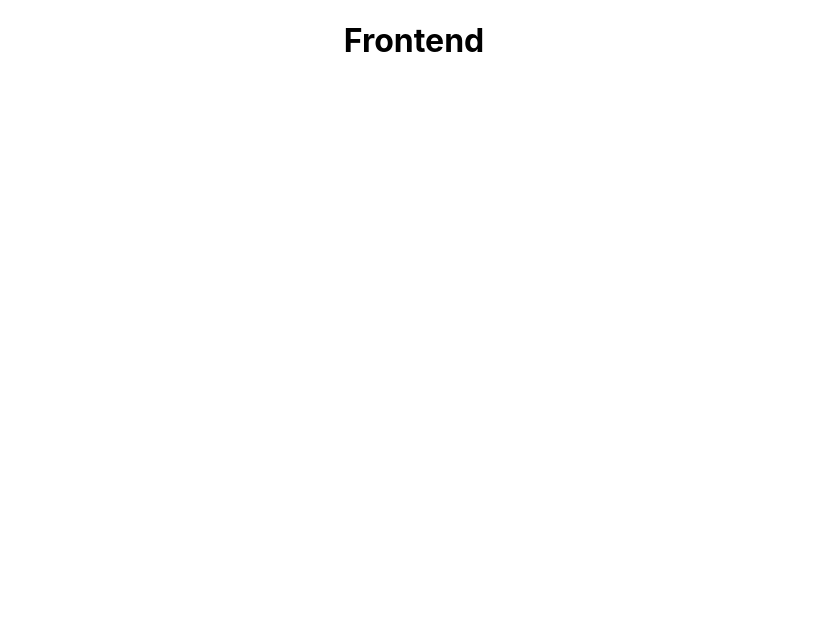
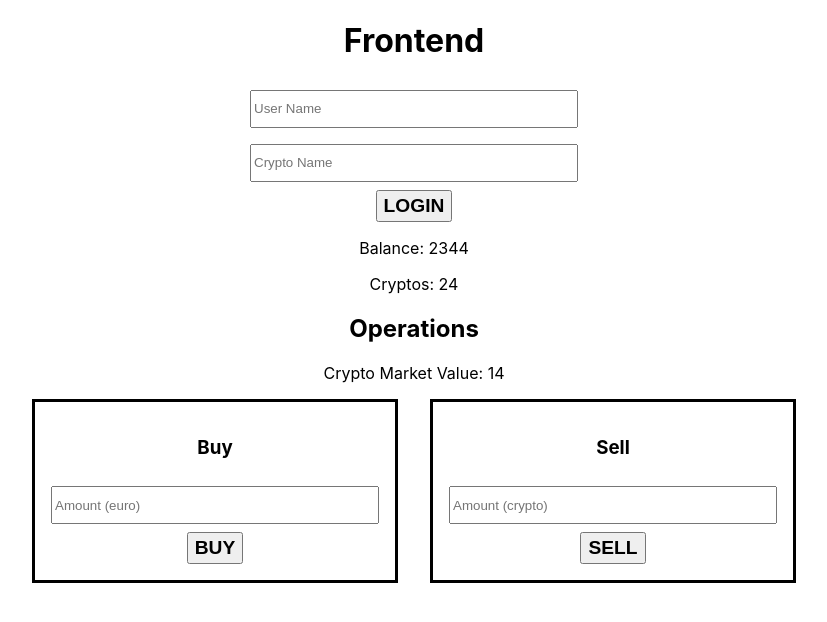
Before and after one commit to yolly98/Distributed-Cryptocurrency-Exchange, a React app in the folder src/frontend/: page / in a window 1280 px wide. Shown: the whole page, without its empty margins (226-1053 px from the left). Built offline with nearby package versions, Linux system fonts and the light colour scheme.

Commit message:
Implemented wallet resource in coin node and implemented buy and sell forms in frontend
Co-authored-by: Biagio Cornacchia <49314349+biagiocornacchia@users.noreply.github.com>
Co-authored-by: Matteo Abaterusso <49238869+MatteoAba@users.noreply.github.com>

```diff
--- a/src/frontend/public/index.html
+++ b/src/frontend/public/index.html
@@ -7,7 +7,7 @@
     <meta name="theme-color" content="#000000" />
     <meta
       name="description"
-      content="Web site created using create-react-app"
+      content="A Distributed Cryptocurrency Exchange"
     />
     <link rel="apple-touch-icon" href="%PUBLIC_URL%/logo192.png" />
     <!--
@@ -24,7 +24,7 @@
       work correctly both with client-side routing and a non-root public URL.
       Learn how to configure a non-root public URL by running `npm run build`.
     -->
-    <title>React App</title>
+    <title>Cryptocurrency Exchange</title>
   </head>
   <body>
     <noscript>You need to enable JavaScript to run this app.</noscript>
--- a/src/frontend/src/component/css/App.css
+++ b/src/frontend/src/component/css/App.css
@@ -1,38 +1,59 @@
-.App {
-  text-align: center;
-}
-
-.App-logo {
-  height: 40vmin;
-  pointer-events: none;
-}
-
-@media (prefers-reduced-motion: no-preference) {
-  .App-logo {
-    animation: App-logo-spin infinite 20s linear;
-  }
-}
-
-.App-header {
-  background-color: #282c34;
-  min-height: 100vh;
+#App{
   display: flex;
   flex-direction: column;
   align-items: center;
-  justify-content: center;
-  font-size: calc(10px + 2vmin);
-  color: white;
+  width: 100vw;
+  position: relative;
 }
 
-.App-link {
-  color: #61dafb;
+#content{
+  display: flex;
+  flex-direction: column;
+  align-items: center;
+  width: 100%;
 }
 
-@keyframes App-logo-spin {
-  from {
-    transform: rotate(0deg);
-  }
-  to {
-    transform: rotate(360deg);
-  }
+#login-container{
+  display: flex;
+  width: 100%;
+  flex-direction: column;
+  align-items: center;
 }
+
+#balance{
+  margin: 1rem 0;
+}
+
+input{
+  width: 20rem;
+  height: 2rem;
+  margin: 0.5rem 0;
+}
+
+button{
+  font-size: 1.2rem;
+  font-weight: bold;
+  cursor: pointer;
+  height: 2rem;
+}
+
+#op-container{
+  display: flex;
+  flex-direction: row;
+  align-items: center;
+  width: 100%;
+  justify-content: center;
+}
+
+#market-value{
+  margin-bottom: 1rem;
+}
+
+.op{
+  display: flex;
+  flex-direction: column;
+  align-items: center;
+  margin: 0 1rem;
+  border: 0.2rem solid black;
+  padding: 1rem;
+}
--- a/src/frontend/src/component/js/App.js
+++ b/src/frontend/src/component/js/App.js
@@ -2,10 +2,47 @@ import '../css/App.css';
 import { Component } from 'react';
 
 class App extends Component {
+
+  constructor(props) {
+      super(props)
+      this.state = {
+        balance: 2344,
+        available_cryptos: 24,
+        market_value: 14
+      }
+  }
+
   render(){
     return (
-      <div className="App">
+      <div id='App'>
         <h1>Frontend</h1>
+
+        <div id='content'>
+
+          <div id='login-container'>
+            <input type='text' placeholder='User Name'></input>
+            <input type='text' placeholder='Crypto Name'></input>
+            <button>LOGIN</button>
+          </div>
+
+          <label id='balance'>Balance: {this.state.balance}</label>
+          <label id='available-cryptos'>Cryptos: {this.state.available_cryptos}</label>
+
+          <h2>Operations</h2>
+          <label id='market-value'>Crypto Market Value: {this.state.market_value}</label>
+          <div id='op-container'>
+            <div className='op'>
+              <h3>Buy</h3>
+              <input type='number' placeholder='Amount (euro)'></input>
+              <button>BUY</button>
+            </div>
+            <div className='op'>
+              <h3>Sell</h3>
+              <input type='number' placeholder='Amount (crypto)'></input>
+              <button>SELL</button>
+            </div>
+          </div>
+        </div>
       </div>
     );
   }
```
Also changed, not shown: src/docker-compose.yml (+11 -11 lines), src/frontend/public/favicon.ico (added), src/frontend/public/logo192.png (added), src/frontend/public/logo512.png (added), src/frontend/public/manifest.json, 8 other files.
